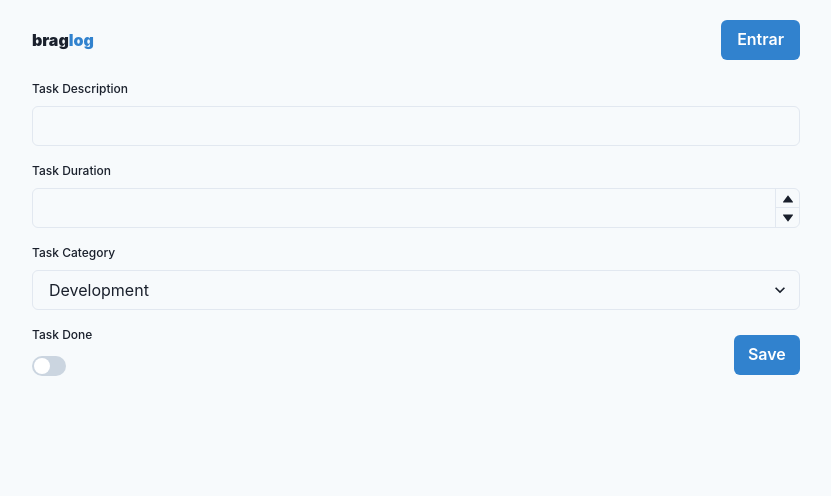
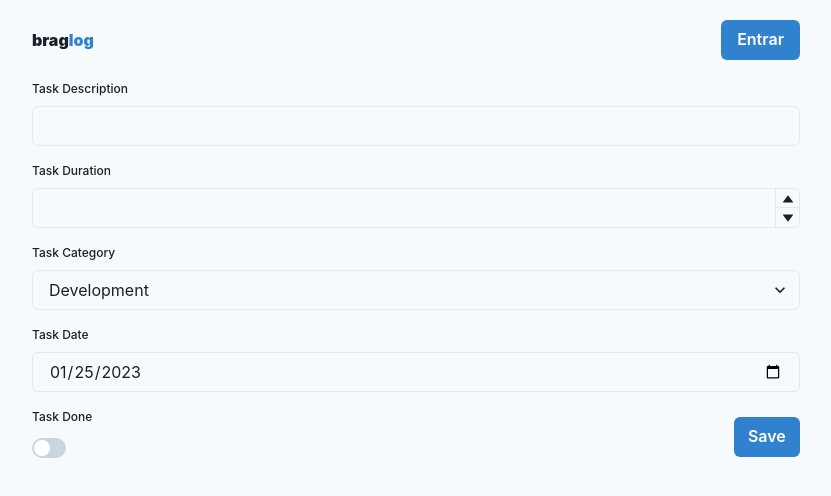
Before and after one commit to fischerafael/brag-log, a Next.js app: page /app/task in a window 1280 px wide. Shown: the top 496 px of the page, without its empty margins (224-1055 px from the left). Built offline with nearby package versions, Linux system fonts and the light colour scheme.

Commit message:
feat: task working

```diff
--- a/src/client/pages/PageAppTask/index.tsx
+++ b/src/client/pages/PageAppTask/index.tsx
@@ -7,6 +7,7 @@ import { Input } from "../../components/Input";
 import { NumberInput } from "../../components/NumberInput";
 import { useCategories } from "../../hooks/useCategories";
 import { Switch } from "../../components/Switch";
+import { formatDate } from "../../utils";
 
 export const PageAppTask = () => {
   return (
@@ -34,6 +35,10 @@ export const DashboardTask = () => {
         label="Task Category"
         input={<Select options={categoryOptions} />}
       />
+      <FormControl
+        label="Task Date"
+        input={<Input type="date" value={formatDate(new Date())} />}
+      />
 
       <Chakra.HStack w="full" justify="space-between" align="center">
         <FormControl label="Task Done" input={<Switch />} />
```
